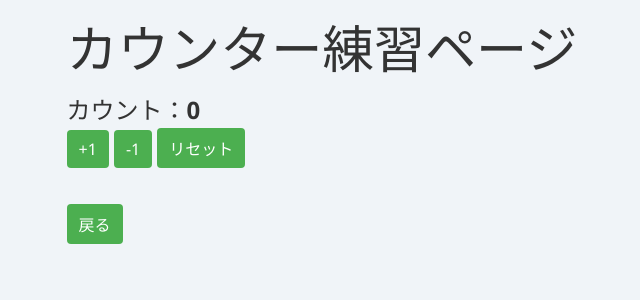
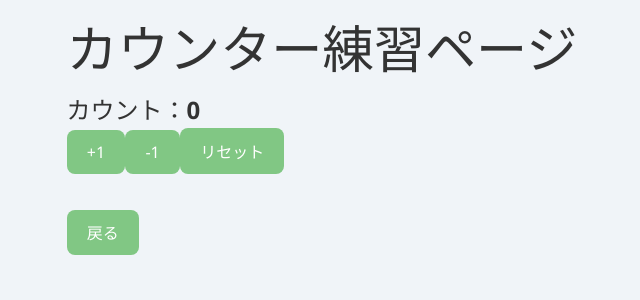
Before and after one commit to sik-nyan/hello-react-portfolio, a React (Vite) app: page /counter in a window 1280 px wide. Shown: the top 300 px of the page, without its empty margins (318-958 px from the left). Built offline with nearby package versions, Linux system fonts and the light colour scheme.

Commit message:
リアルタイム文字数カウンターを追加

```diff
--- a/src/App.jsx
+++ b/src/App.jsx
@@ -2,6 +2,7 @@ import { Routes, Route } from 'react-router-dom';
 import Home from './pages/Home';
 import Counter from './pages/Counter';
 import TodoList from './pages/TodoList';
+import InputTextDisp from './pages/InputTextDisp';
 
 
 function App() {
@@ -10,6 +11,7 @@ function App() {
       <Route path="/" element={<Home />} />
       <Route path="/counter" element={<Counter />} />
       <Route path="/todo" element={<TodoList />} />
+      <Route path="/inputText" element={<InputTextDisp />} />
     </Routes>
   );
 }
--- a/src/Pages.css
+++ b/src/Pages.css
@@ -31,18 +31,25 @@
 
   /* ボタン */
   button {
-    padding: 8px 12px;
-    border: none;
-    border-radius: 4px;
-    background-color: #4caf50;
-    color: white;
+    border-radius: 8px;
+    border: 1px solid transparent;
+    padding: 0.6em 1.2em;
+    font-size: 1em;
+    font-weight: 500;
+    font-family: inherit;
+    background-color: #81c784; /* グリーン */
+    color: #ffffff;
     cursor: pointer;
-    transition: background-color 0.3s;
-    margin-right: 5px;
+    transition:
+      border-color 0.25s,
+      background-color 0.25s,
+      transform 0.2s ease-in-out;
   }
 
   button:hover {
-    background-color: #45a049;
+    border-color: #646cff;
+    background-color: #a5d6a7;
+    transform: scale(1.05);
   }
 
   /* リスト全体 */
@@ -62,3 +69,13 @@
     justify-content: space-between;
     align-items: center;
   }
+
+  textarea {
+    width: 90%;
+    max-width: 500px;
+    font-size: 1rem;
+    padding: 1rem;
+    margin: 1rem 0;
+    border-radius: 8px;
+    border: 1px solid #ccc;
+  }
--- /dev/null
+++ b/src/components/useInputText.jsx
@@ -0,0 +1,27 @@
+// src/pages/useInputText.jsx
+import { useState } from 'react'; // これが必要！
+
+function useInputText(){
+    const [inputCnt, setInput] = useState(0);
+    const [inputText, setInputText] = useState('');
+
+    // 入力文字が変わったとき
+    const handleChange = (e) => {
+        const value = e.target.value;
+        setInputText(value);
+
+
+        // 日本語などの正確な文字数カウント
+        const segmenterJa = new Intl.Segmenter('ja-JP', { granularity: 'grapheme' });
+        const segments = segmenterJa.segment(value);
+        setInput(Array.from(segments).length);
+    }
+
+    return {
+        inputText,
+        inputCnt,
+        handleChange
+    };
+}
+
+export default useInputText;
--- a/src/pages/Home.jsx
+++ b/src/pages/Home.jsx
@@ -12,6 +12,7 @@ function Home() {
       <ul>
         <li><Link to="/counter">カウンター練習</Link></li>
         <li><Link to="/todo">ToDoList練習</Link></li>
+        <li><Link to="/inputText">リアルタイム文字カウンター</Link></li>
         {/* 今後ここにどんどん追加できる！ */}
       </ul>
     </div>
--- /dev/null
+++ b/src/pages/InputTextDisp.jsx
@@ -0,0 +1,36 @@
+// src/pages/InputTextDisp.jsx
+import '../index.css';
+import '../Pages.css';
+import { useNavigate } from 'react-router-dom';
+import useInputText from '../components/useInputText';
+
+
+function InputTextDisp () {
+    // 戻るボタン用
+    const navigate = useNavigate();
+
+    const {
+        inputText,
+        inputCnt,
+        handleChange
+    } = useInputText();
+
+    return (
+        <div className="container">
+            <h1>リアルタイム文字数カウンター</h1>
+            <h2>カウント：{inputCnt}</h2>
+            <textarea
+                value={inputText}
+                onChange={handleChange}
+                placeholder="テキストを入力"
+                rows="5"
+            />
+            <p>現在の文字数：{inputCnt}</p>
+            <button onClick={() => navigate(-1)}>戻る</button>
+        </div>
+    );
+
+
+}
+
+export default InputTextDisp;
```
